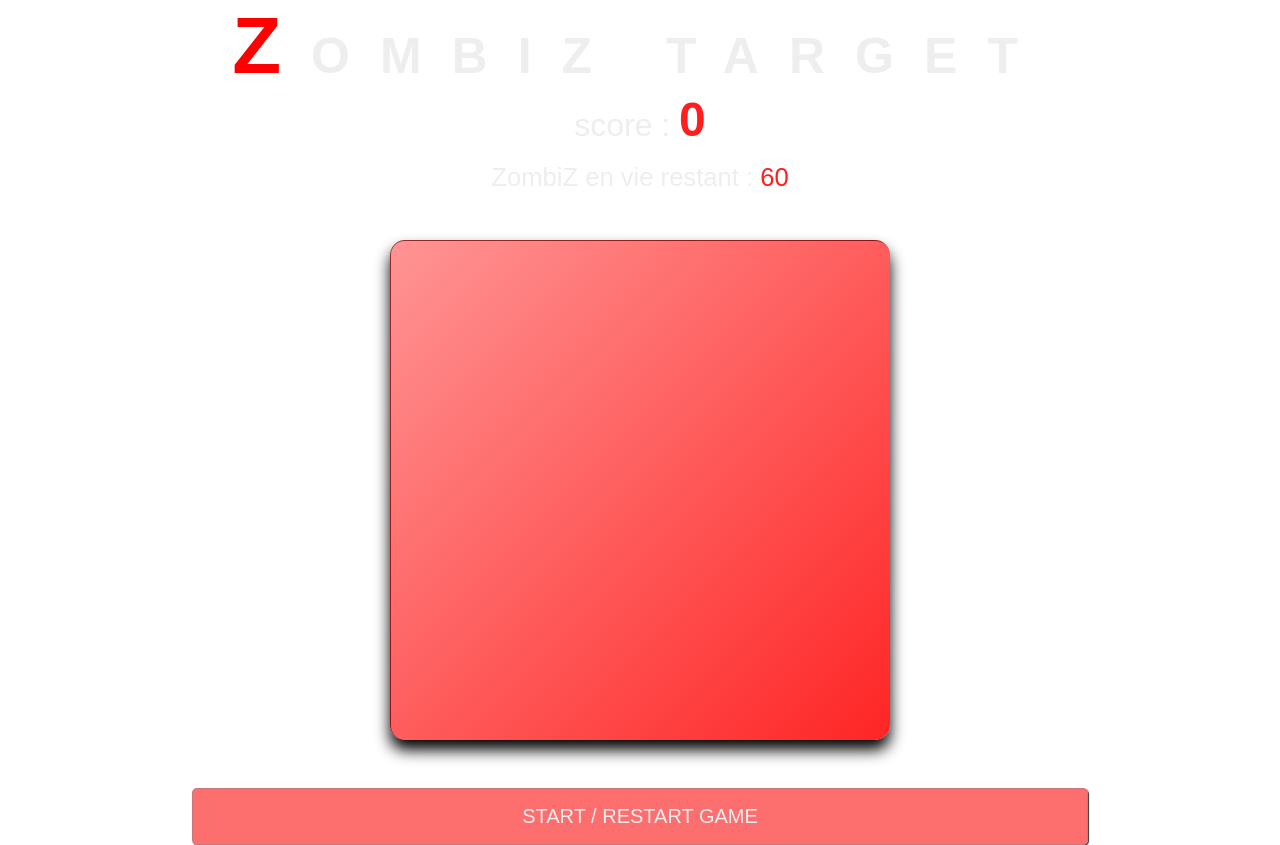
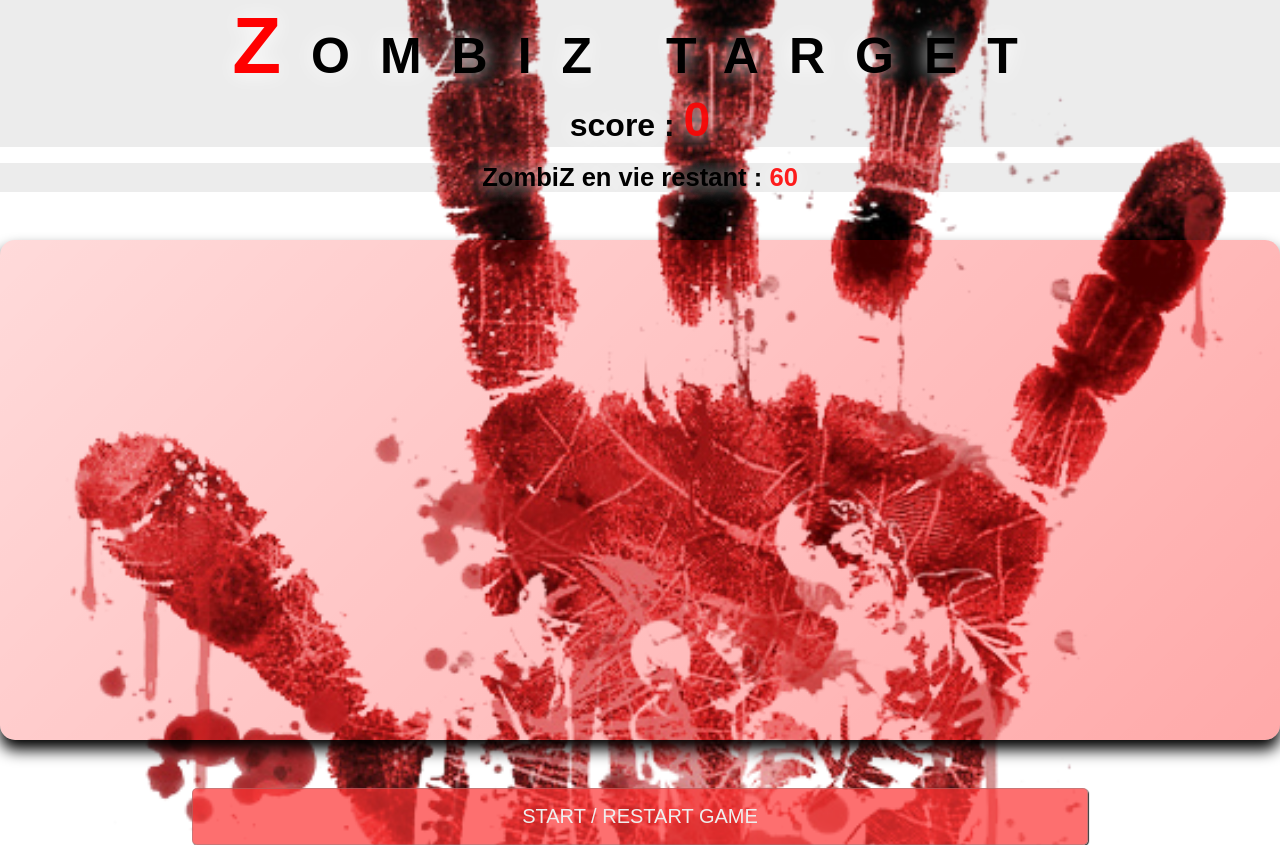
Before and after one commit to Anthonoir576/Projet-22_javaScript, a website: page index.html in a window 1280 px wide. Drawn offline with Linux system fonts and the light colour scheme; a web font is replaced by a local one.

Commit message:
correction effectué - en cours de js

```diff
--- a/index.html
+++ b/index.html
@@ -17,7 +17,7 @@
 
     </head>
 
-    <body>
+    <body class="blood">
 
         <div id="endScreen"></div>
 
--- a/source/js/index.js
+++ b/source/js/index.js
@@ -4,17 +4,20 @@ const canvas = document.getElementById('canvas');
 const score = document.getElementById('score');
 const zombies = document.getElementById('zombies');
 const endScreen = document.getElementById('endScreen');
+const hand = document.querySelector('.blood');
 
 // le score a atteindre, et le nombre delement qui sont afficher pour perdre la partie
 zombieLeft = 60;
 gameOverNumber = 20;
+loopPlay = false;
 
 
 
 // FONCTION DE DEPART et ou RESTART
 function start() {
 
-    let count = 0;
+    count = 0;
+
     // vitesse de pop
     getFaster = 6000;
     zombieRestant = zombieLeft;
@@ -23,18 +26,24 @@ function start() {
     score.innerHTML = count;
     zombies.innerHTML = zombieRestant;
 
-    game();
+    loopPlay ? '' : game();
+    loopPlay = true;
 
+    // Supprime l'intro au start
+    hand.classList.remove('blood');
 
 
     // GENERAL SETTING  / LOGIC GAME
     function game() {
 
         let randomTime = Math.round(Math.random() * getFaster);
+        // Permet de faire pop de plus en plus vite
+        getFaster > 700 ? getFaster = (getFaster * 0.9) : '';
 
         setTimeout(() => {
 
             zombiePop();
+            game();
 
         }, randomTime);
 
--- a/source/sass/main.scss
+++ b/source/sass/main.scss
@@ -15,7 +15,7 @@ body {
     text-align: center;
     min-height: 100vh;
     width: 100vw;
-    background: url(../image/z.jpg) no-repeat 0% 0%/cover;
+    background: url(../image/z.jpg) no-repeat center/cover;
 
 
     overflow: hidden;
@@ -196,3 +196,54 @@ body {
         }
     }
 }
+
+
+
+
+// INTRODUCTION
+.blood {
+
+    background-image: url(../image/hand.png);
+    background-position: center;
+    background-size: cover;
+    background-repeat: no-repeat;
+
+    transition: .3s;
+
+    color: black!important;
+
+    & h1 {
+
+        color: black!important;
+        text-shadow: 0 1px 20px white;
+        background: rgba(51, 51, 51, 0.089);
+
+    }
+
+    & .kills {
+
+        color: black!important;
+        font-weight: 900;
+        text-shadow: 0 1px 20px white;
+        background: rgba(51, 51, 51, 0.089);
+
+    }
+
+    & .confinement {
+
+        color: black!important;
+        font-weight: 900;
+        text-shadow: 0 1px 20px white;
+        background: rgba(51, 51, 51, 0.089);
+
+    }
+
+    & #canvas {
+
+        background: linear-gradient(135deg,#ff000025 0%, #ff000056 100%);
+        border: none;
+        width: 100%;
+
+    }
+
+}
```
Also changed, not shown: source/css/style.css, source/image/hand.png (added), 1 other file.
